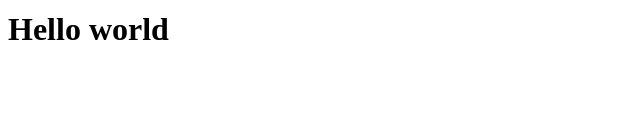
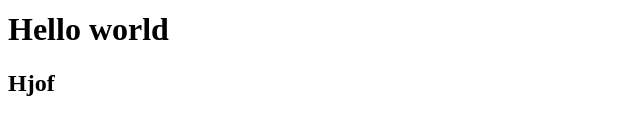
Before and after one commit to bogdan20060/project, a plain HTML site: page index.html in a window 1280 px wide. Shown: the part 650-784 px from the top of the page, 0-640 px from the left. Drawn offline with Linux system fonts and the light colour scheme.

Commit message:
index.html mod

```diff
--- a/index.html
+++ b/index.html
@@ -15,5 +15,6 @@
         Lorem ipsum dolor sit amet consectetur adipisicing elit. Dolores, nemo repudiandae. Iusto veniam qui at tenetur, quae eius optio? Alias laborum fugit accusamus nam assumenda culpa tempore! Alias, in necessitatibus.git config --global user.name "<ваше_имя>"
     </div>
     <h1>Hello world</h1>
+    <h2>Hjof</h2>
 </body>
 </html>
```
